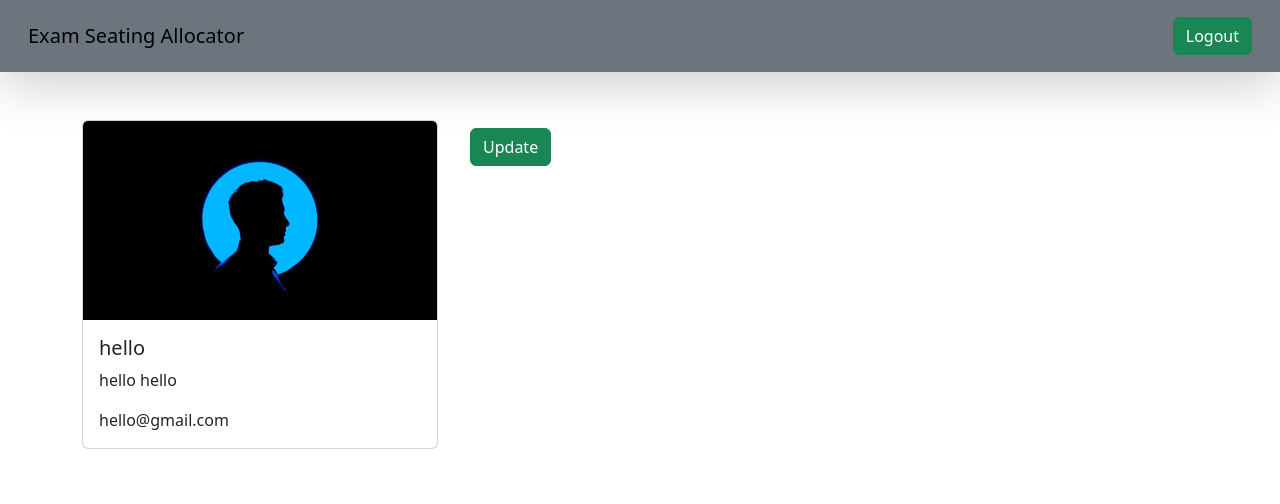
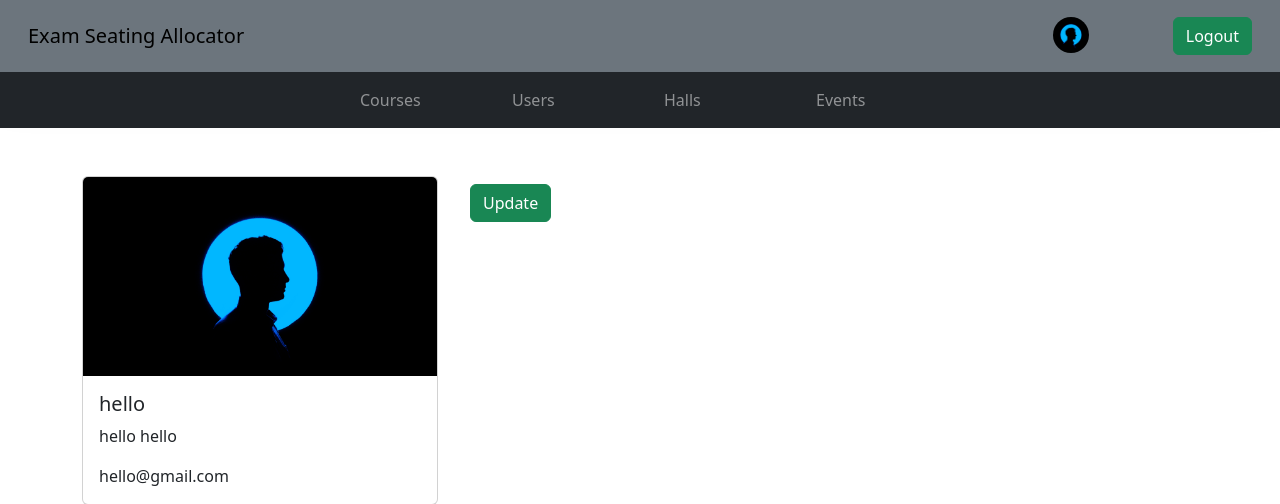
Before and after one commit to ASerene01/Exam-Seating-Allocator, a Django app: page /admin_view_profile/ in a window 1280 px wide. Shown: the top 504 px of the page. Run offline with Django 4.2, Linux system fonts and the light colour scheme; a user stored in the database is signed in; data comes from the database, SQL or seed files in the repository; both versions use the stored data as it was after the commit; some libraries are stand-ins or nearby versions.

Commit message:
Profile button on navbar New Navigation Bar
Signed-off-by: Amit Baniya <np01cp4a210096@islingtoncollege.edu.np>

```diff
--- a/api/templates/base.html
+++ b/api/templates/base.html
@@ -6,6 +6,12 @@
     <title>Exam Seating Allocator</title>
     <meta name="viewport" content="width=device-width, initial-scale=1" />
     {% load static %}
+    <link
+      rel="stylesheet"
+      type="text/css"
+      href="{% static 'myapp/Styles/base' %}.css"
+    />
+    <link rel="stylesheet" href="https://maxcdn.bootstrapcdn.com/bootstrap/4.5.2/css/bootstrap.min.css">
     <link
       href="https://cdn.jsdelivr.net/npm/bootstrap@5.3.1/dist/css/bootstrap.min.css"
       rel="stylesheet"
@@ -37,17 +43,49 @@
         {%endif%}" class="navbar-brand">Exam Seating Allocator</a>
         <form class="d-flex" role="search">
           {%if request.user.is_authenticated%}
+            {%if user.user_type == "admin"%}
+              <a class="nav-link" href="/admin_view_profile/" >
+                  <img src="/media/{{user.user_image}}" alt="Profile Picture" class = "navProfile" >
+              </a>
+            {%endif%}
           <a href="/logout/" class="btn btn-success" type="submit">Logout</a>
-          {%else%}
-          <a href=" {% url 'login_page'%}" class="btn btn-success" type="submit"
-            >Login</a
-          >
           {%endif%}
         </form>
       </div>
     </nav>
+    {% if homeurl == "admin_home" %}
+    <nav class="navbar navbar-expand-md navbar-dark bg-dark">
+        <div class="container">
+           <button class="navbar-toggler" type="button" data-bs-toggle="collapse" data-bs-target="#navbarNavDropdown" aria-controls="navbarNavDropdown" aria-expanded="false" aria-label="Toggle navigation">
+            <span class="navbar-toggler-icon"></span>
+          </button>
+          <div class="collapse navbar-collapse" id="navbarNavDropdown">
+            <ul class="navbar-nav mx-auto">
+              <li class="nav-item">
+                <a class="nav-link mx-3 {%if page_url%}{%if page_url == "course"%}active{%endif%}{%endif%}" aria-current="page" href="/register_course/">Courses</a>
+              </li>
+              <li class="nav-item">
+                <a class="nav-link mx-3 {%if page_url%}{%if page_url == "user"%}active{%endif%}{%endif%}" href="/register/">Users</a>
+              </li>
+              <li class="nav-item">
+                <a class="nav-link mx-3 {%if page_url%}{%if page_url == "hall"%}active{%endif%}{%endif%}" href="/register_hall/">Halls</a>
+              </li>
+              <li class="nav-item">
+                <a class="nav-link mx-3 {%if page_url%}{%if page_url == "event"%}active{%endif%}{%endif%}" href="#">Events</a>
+              </li>
+            </ul>
+          </div>
+        </div>
+      </nav>
+      {%endif%}
     {% block start %} {% endblock %} {% if jslink %}
     <script src="{% static 'myapp/Javascript/'|add:jslink %}.js"></script>
+    <script src="https://code.jquery.com/jquery-3.5.1.slim.min.js"></script>
+    <script src="https://cdn.jsdelivr.net/npm/@popperjs/core@2.9.1/dist/umd/popper.min.js"></script>
+    <script src="https://stackpath.bootstrapcdn.com/bootstrap/4.5.0/js/bootstrap.min.js"></script>
+    <script src="https://ajax.googleapis.com/ajax/libs/jquery/3.5.1/jquery.min.js"></script>
+<script src="https://cdnjs.cloudflare.com/ajax/libs/popper.js/1.16.0/umd/popper.min.js"></script>
+<script src="https://maxcdn.bootstrapcdn.com/bootstrap/4.5.2/js/bootstrap.min.js"></script>
     {% endif %}
   </body>
 </html>
--- a/api/views.py
+++ b/api/views.py
@@ -65,7 +65,11 @@ def login_page(request):
 def admin_home(request):
     current_user = request.user
     queryset = User.objects.exclude(id=current_user.id)
-    context = {"AllUsers": queryset, "homeurl": "admin_home"}
+    context = {
+        "AllUsers": queryset,
+        "homeurl": "admin_home",
+        "style": "admin_home",
+    }
     return render(request, "adminHome.html", context)
 
 
@@ -74,6 +78,7 @@ def admin_home(request):
 def admin_view_profile(request):
     context = {
         "homeurl": "admin_home",
+        "style": "admin_home",
     }
     return render(request, "adminViewProfile.html", context)
 
@@ -171,6 +176,7 @@ def register(request):
         "jslink": "register",
         "Courses": querysetcourse,
         "homeurl": "admin_home",
+        "page_url": "user",
     }
     return render(request, "register.html", context)
 
@@ -271,6 +277,7 @@ def update_user(request, id):
         return redirect("admin_home")
     context = {
         "homeurl": "admin_home",
+        "page_url": "user",
         "userdetails": userdetails,
         "studentdetails": studentdetails,
         "studentcourses": courses,
@@ -335,7 +342,11 @@ def register_course(request):
         messages.info(request, "Course successfully registered")
         return redirect("/admin_home/")
     queryset = Course.objects.all()
-    context = {"homeurl": "admin_home", "Courses": queryset}
+    context = {
+        "homeurl": "admin_home",
+        "Courses": queryset,
+        "page_url": "course",
+    }
     return render(request, "courseRegister.html", context)
 
 
@@ -399,6 +410,7 @@ def updatecourse(request, id):
     context = {
         "homeurl": "admin_home",
         "coursedetails": coursedetails,
+        "page_url": "course",
     }
     return render(request, "courseUpdate.html", context)
 
@@ -429,6 +441,7 @@ def registerhall(request):
         "style": "registerhall",
         "jslink": "registerhall",
         "homeurl": "admin_home",
+        "page_url": "hall",
         "halls": hallAll,
     }
     return render(request, "registerHall.html", context)
--- /dev/null
+++ b/static/myapp/Styles/admin_home.css
@@ -0,0 +1,7 @@
+.navProfile {
+  width: 36px;
+  height: 36px;
+  object-fit: cover;
+  border-radius: 50%;
+  margin-right: 20px;
+}
--- /dev/null
+++ b/static/myapp/Styles/base.css
@@ -0,0 +1,16 @@
+.navProfile {
+  width: 36px;
+  height: 36px;
+  object-fit: cover;
+  border-radius: 50%;
+  margin-right: 20px;
+}
+@media screen and (min-width: 777px) {
+  .nav-link {
+    padding: 18px 0;
+    min-width: 120px;
+  }
+  .navbar {
+    padding: 0;
+  }
+}
```
Also changed, not shown: api/templates/adminHome.html (+26 -0 lines), db.sqlite3.
